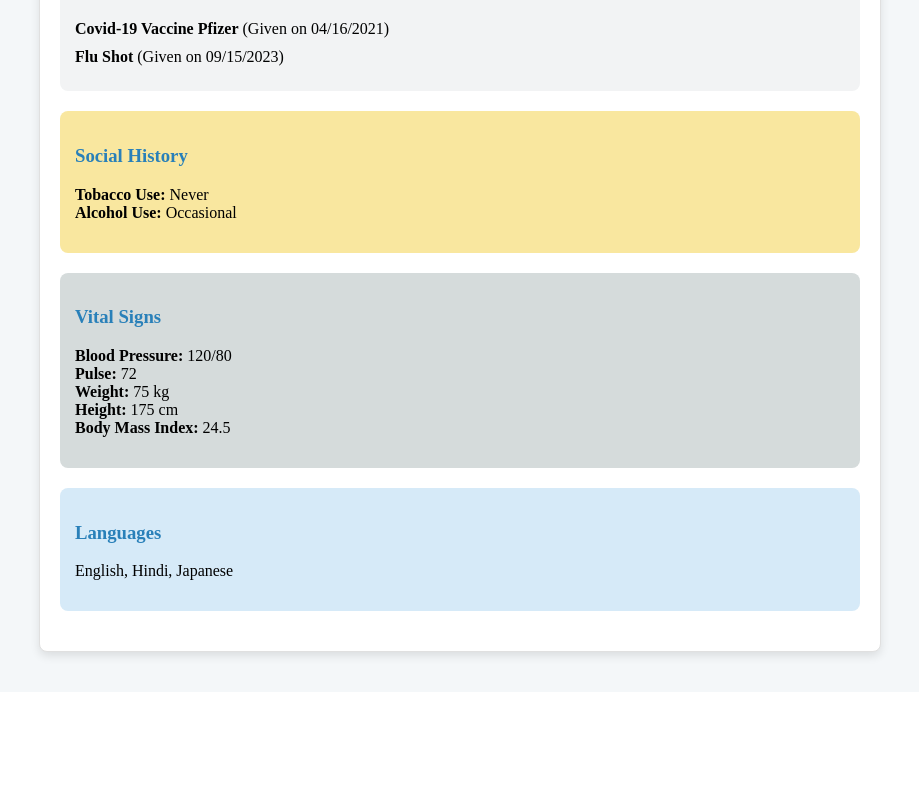
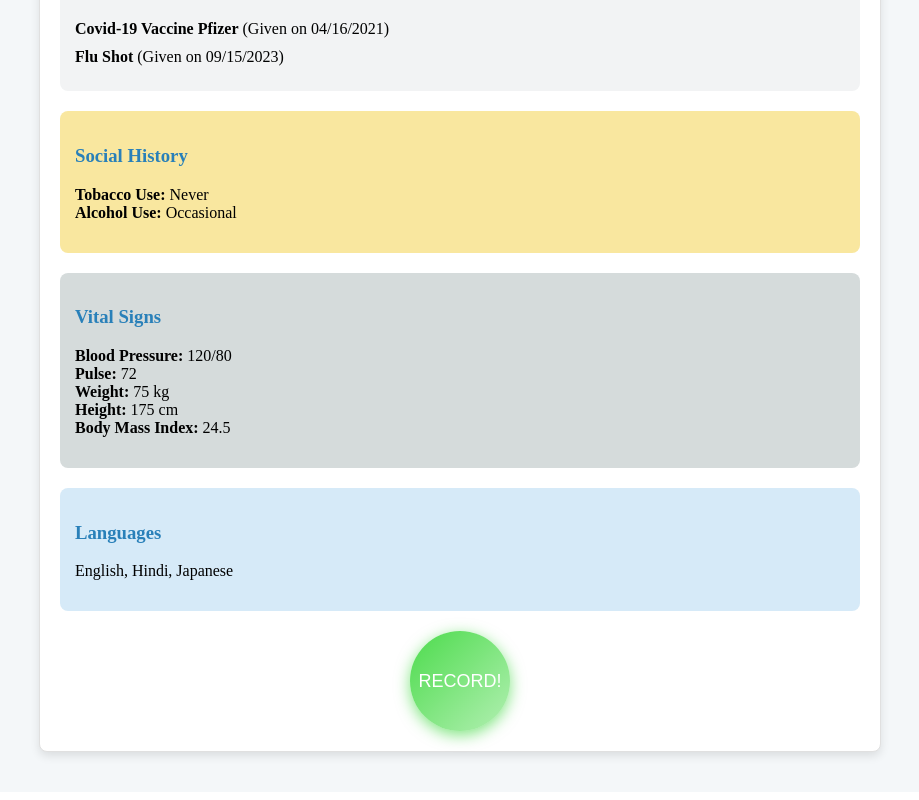
Before and after one commit to kcnakamu/EduCare, a Next.js app in the folder frontend/: page /patients in a window 1280 px wide. Shown: the part 997-1797 px from the top of the page, without its empty margins (180-1099 px from the left). Before the commit the page ends 1697 px from the top, so only its background shows below. Built offline with nearby package versions, Linux system fonts and the light colour scheme.

Commit message:
record button

```diff
--- a/frontend/components/ui/patientSummary.tsx
+++ b/frontend/components/ui/patientSummary.tsx
@@ -78,6 +78,36 @@ const PatientSummary = () => {
         <SocialHistorySection {...patient.socialHistory} />
         <VitalSignsSection vitalSigns={patient.vitalSigns} />
         <LanguageSection languages={patient.languages} />
+
+        <div style={{
+          display: 'flex',
+          justifyContent: 'center',
+          marginTop: '20px'
+        }}>
+          <button
+            style={{
+              width: '100px',
+              height: '100px',
+              borderRadius: '50%',
+              background: 'linear-gradient(135deg, rgba(0, 204, 0, 0.7), rgba(0, 204, 0, 0.3))', // Greenish gradient
+              border: 'none',
+              boxShadow: '0 4px 15px rgba(0, 204, 0, 0.5)',
+              color: 'white',
+              fontSize: '18px',
+              cursor: 'pointer',
+              transition: 'transform 0.2s ease-in-out',
+            }}
+            onMouseEnter={(e) => {
+              e.currentTarget.style.transform = 'scale(1.1)';
+            }}
+            onMouseLeave={(e) => {
+              e.currentTarget.style.transform = 'scale(1)';
+            }}
+            onClick={() => console.log("Circular button clicked!")}
+          >
+            <span className="text-black">RECORD!</span>
+          </button>
+        </div>
       </div>
     </div>
   );
--- a/frontend/package.json
+++ b/frontend/package.json
@@ -19,7 +19,9 @@
     "next": "^14.2.15",
     "react": "^18.3.1",
     "react-dom": "^18.3.1",
+    "react-element-to-jsx-string": "^15.0.0",
     "simplex-noise": "^4.0.3",
+    "sonner": "^1.5.0",
     "tailwind-merge": "^2.5.3",
     "tailwindcss-animate": "^1.0.7"
   },
```
Also changed, not shown: frontend/tailwind.config.ts (+9 -0 lines), frontend/app/doctor/page.tsx (renamed from frontend/app/patient/page.tsx), 1 other file (tests, documents, lock files or other folders).
